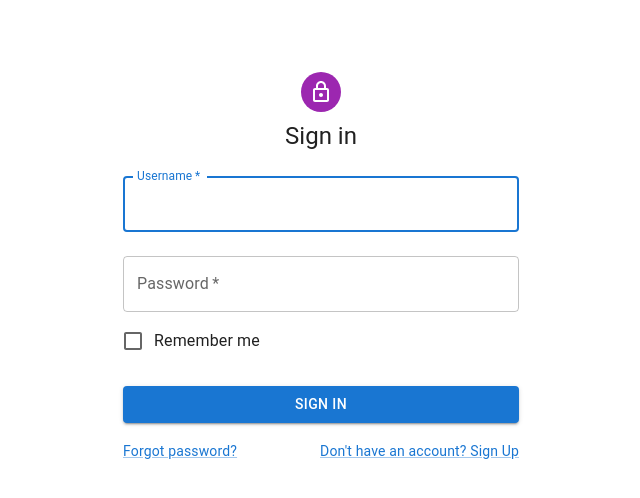
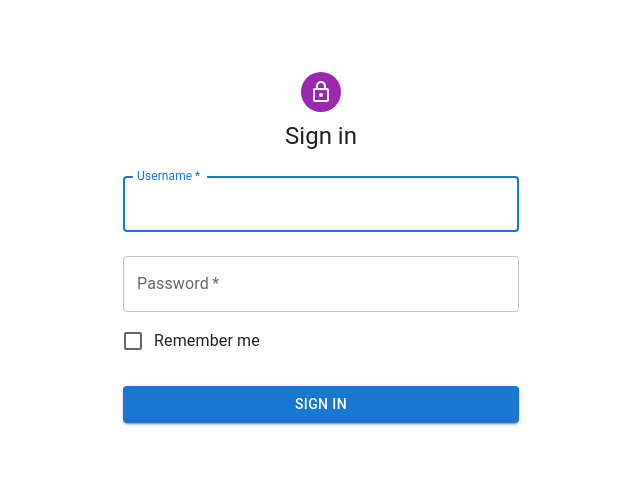
Before and after one commit to Geobilly/ReportFrontend, a React (Create React App) app: page / in a window 1280 px wide. Shown: the top 498 px of the page, without its empty margins (319-959 px from the left). Built offline with nearby package versions, Linux system fonts and the light colour scheme.

Commit message:
Update 3 files

```diff
--- a/package.json
+++ b/package.json
@@ -1,5 +1,6 @@
 {
-  "name": "react",
+  "name": "rmes",
+  "homepage": "https://rmees.kempshot.com/",
   "version": "1.0.0",
   "description": "React example starter project",
   "keywords": [
--- a/src/Login.js
+++ b/src/Login.js
@@ -138,14 +138,14 @@
             </Button>
             <Grid container>
               <Grid item xs>
-                <Link href="#" variant="body2">
-                  Forgot password?
-                </Link>
+                {/* <Link href="#" variant="body2">
+                  Forgot password
+                </Link> */}
               </Grid>
               <Grid item>
-                <Link href="#" variant="body2">
+                {/* <Link href="#" variant="body2">
                   {"Don't have an account? Sign Up"}
-                </Link>
+                </Link> */}
               </Grid>
             </Grid>
           </Box>
```
Also changed, not shown: 1 other file (tests, documents, lock files or other folders).
